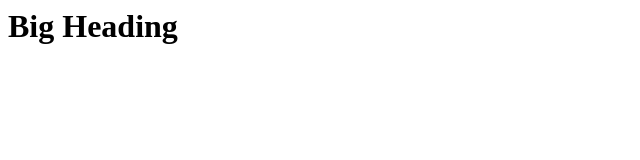
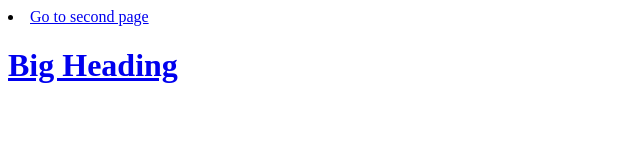
Before and after one commit to Ax-ole/axe-ole.github.io, a plain HTML site: page index.html in a window 1280 px wide. Shown: the whole page, without its empty margins (0-640 px from the left). Drawn offline with Linux system fonts and the light colour scheme.

Commit message:
Update index.html

```diff
--- a/index.html
+++ b/index.html
@@ -3,6 +3,9 @@
   <head>
     <title>Main Page</title>
     <body>
+      <nav>
+        <li><a href="Second Page"> Go to second page </li>
+      </nav>
       <heading>
         <h1>Big Heading</h1>
       </heading>
```
